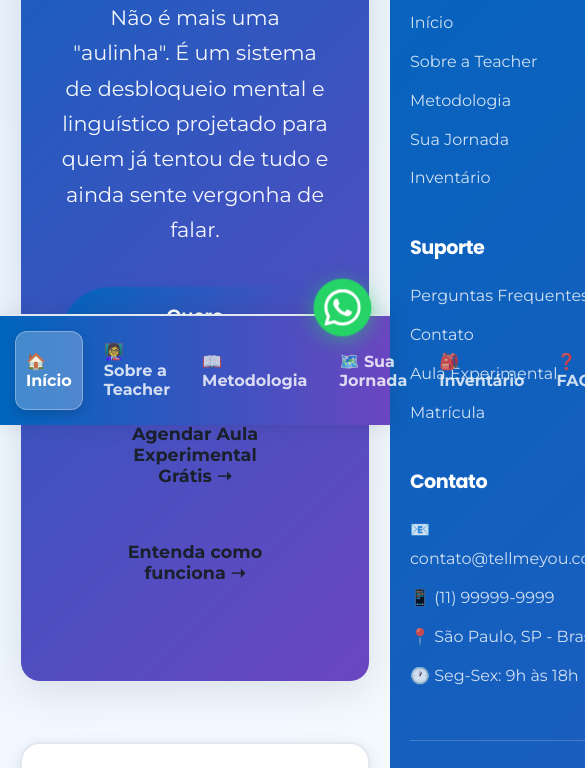
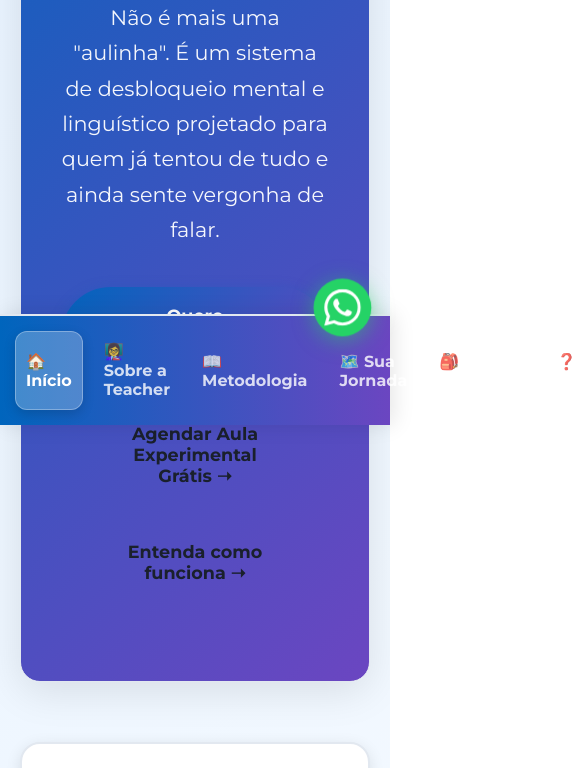
Before and after one commit to pvmambembe31/tell-me-you-2026, a plain HTML site: page index.html in a window 390 px wide. Shown: the part 419-1187 px from the top of the page, 585 px wide, since content can reach past the window. Drawn offline with Linux system fonts and the light colour scheme.

Commit message:
🔧 FIX: Correção definitiva do rodapé quebrado
Problema: Rodapé aparecendo à direita da página, causando
achatamento dos cards e quebra do layout.

Causa raiz: display: flex no body estava empurrando o footer
para o lado em vez de para baixo.

Solução:
- Removido display: flex do body
- Ajustado main para min-height ao invés de width fixa
- Removido width: calc(100% - 260px) do footer
- Adicionado clear: both no footer

Resultado:
✅ Rodapé agora fica na parte inferior corretamente
✅ Cards com proporções normais
✅ Layout não quebra mais
✅ Responsivo funcionando perfeitamente

```diff
--- a/css/style.css
+++ b/css/style.css
@@ -29,7 +29,6 @@ body {
     background-image: linear-gradient(135deg, var(--light-blue) 0%, var(--bg-main) 50%, var(--light-purple) 100%);
     color: var(--text-dark);
     font-family: 'Montserrat', sans-serif;
-    display: flex;
     min-height: 100vh;
     overflow-x: hidden;
 }
@@ -136,13 +135,7 @@ h1, h2, h3, h4 {
 main {
     margin-left: 260px;
     padding: 50px;
-    width: calc(100% - 260px);
-    max-width: 1200px;
-    margin-right: auto;
-    margin-left: 260px;
-    display: flex;
-    flex-direction: column;
-    min-height: 100vh;
+    min-height: calc(100vh - 80px);
 }
 
 /* --- COMPONENTES GERAIS --- */
@@ -324,8 +317,7 @@ footer {
     border-top: none;
     padding: 60px 50px 30px;
     margin-left: 260px;
-    margin-top: 80px;
-    width: calc(100% - 260px);
+    clear: both;
 }
 
 .footer-content {
```
Also changed, not shown: 1 other file.
